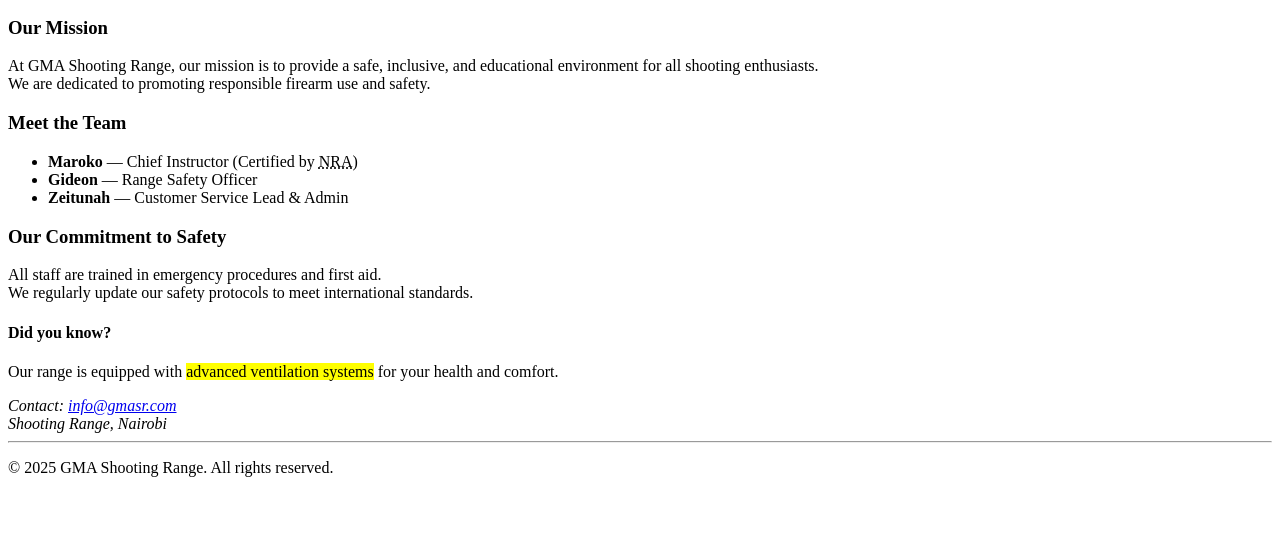
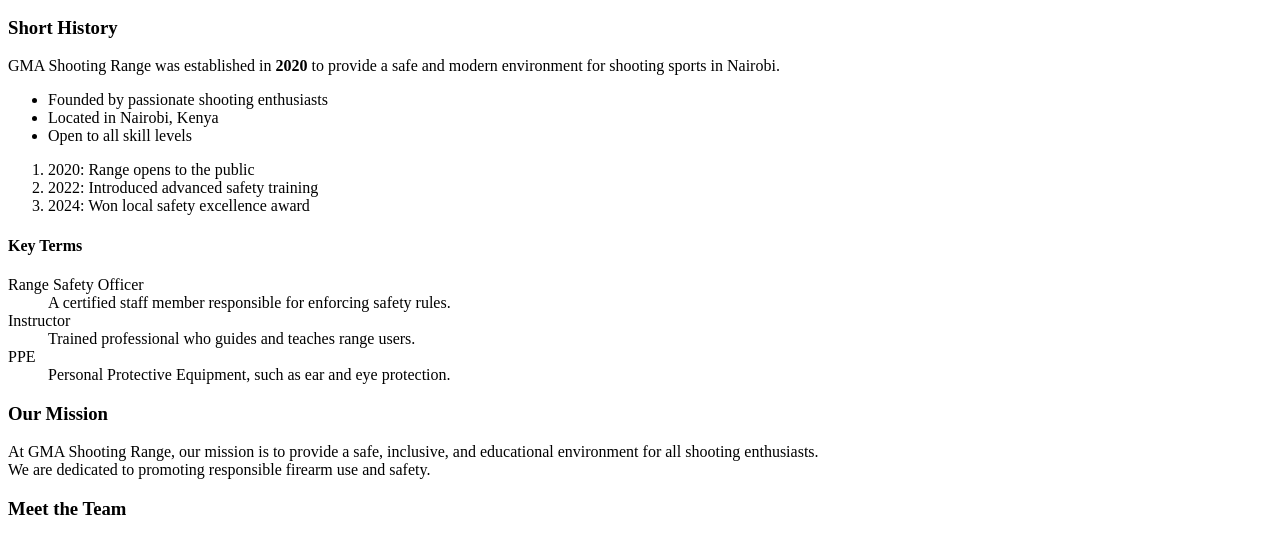
Before and after one commit to gmaroko/css-and-docker-exe-wk2, a plain HTML site: page about.html in a window 1280 px wide. Shown: the part 228-764 px from the top of the page. Drawn offline with Linux system fonts and the light colour scheme.

Commit message:
update about us page

```diff
--- a/about.html
+++ b/about.html
@@ -27,6 +27,31 @@
 			<header>
 				<h2>About Us</h2>
 			</header>
+			<section>
+				<h3>Short History</h3>
+				<p>GMA Shooting Range was established in <strong>2020</strong> to provide a safe and modern environment for shooting sports in Nairobi.</p>
+				<ul>
+					<li>Founded by passionate shooting enthusiasts</li>
+					<li>Located in Nairobi, Kenya</li>
+					<li>Open to all skill levels</li>
+				</ul>
+				<ol>
+					<li>2020: Range opens to the public</li>
+					<li>2022: Introduced advanced safety training</li>
+					<li>2024: Won local safety excellence award</li>
+				</ol>
+				<section>
+					<h4>Key Terms</h4>
+					<dl>
+						<dt>Range Safety Officer</dt>
+						<dd>A certified staff member responsible for enforcing safety rules.</dd>
+						<dt>Instructor</dt>
+						<dd>Trained professional who guides and teaches range users.</dd>
+						<dt>PPE</dt>
+						<dd>Personal Protective Equipment, such as ear and eye protection.</dd>
+					</dl>
+				</section>
+			</section>
 			<section>
 				<h3>Our Mission</h3>
 				<p>
```
